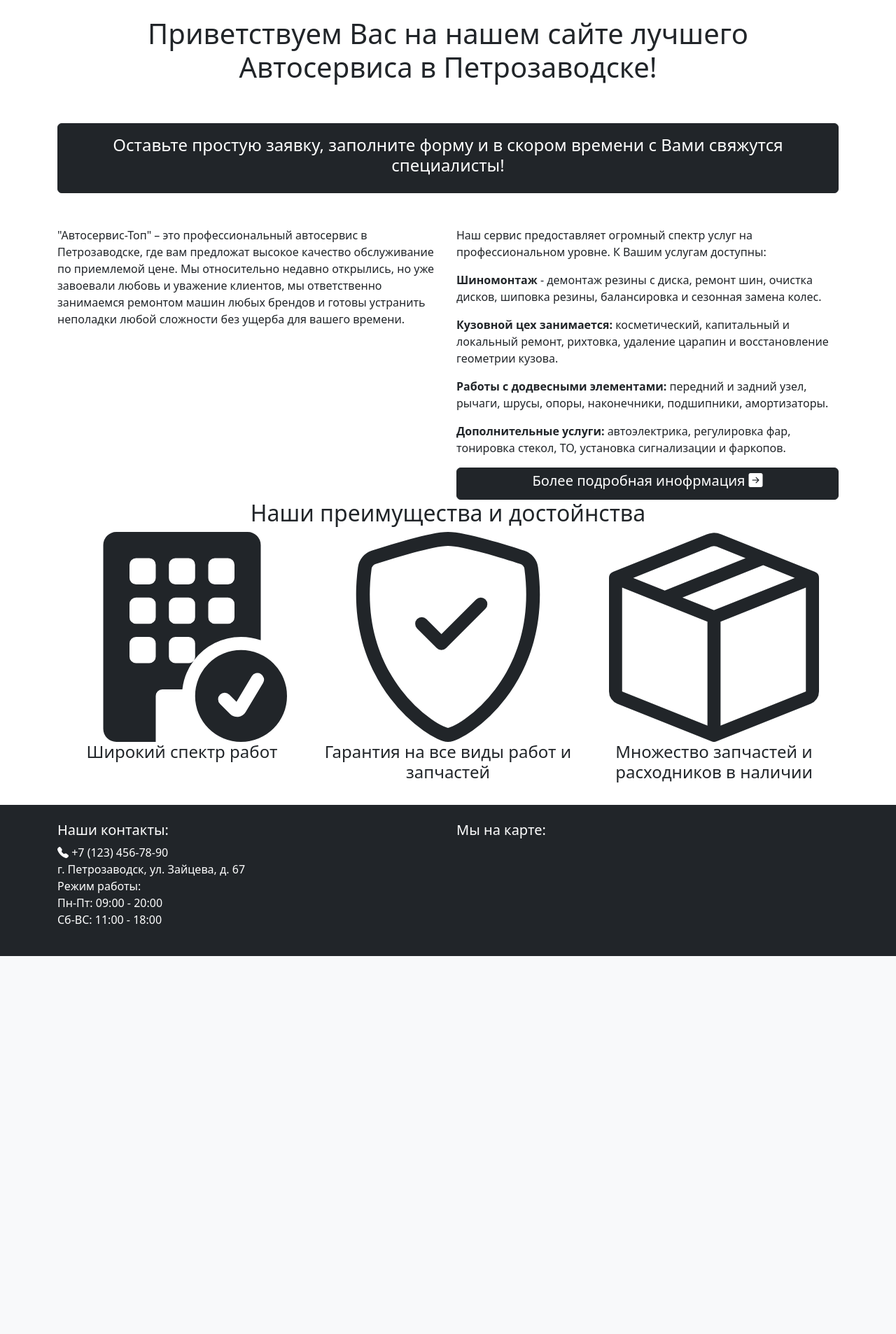
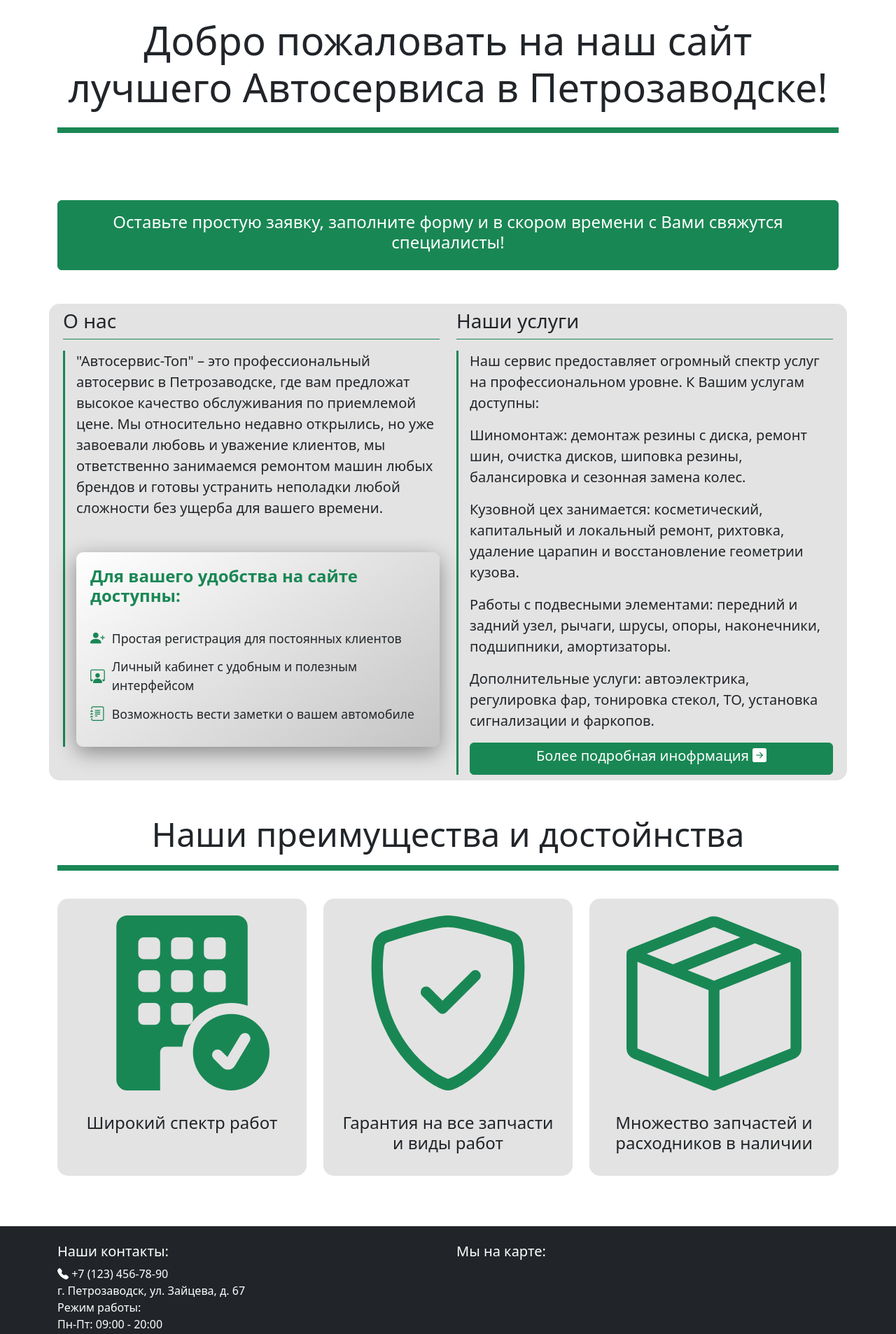
Before and after one commit to Vitaliy-2/diploma, a Django app: page / in a window 1280 px wide. Shown: the part 56-1962 px from the top of the page at 70% size. Before the commit the page ends 1422 px from the top, so only its background shows below. Run offline with Django 5.2, Linux system fonts and the light colour scheme.

Commit message:
Оформление шаблона main

```diff
--- a/STOservice/templates/about.html
+++ b/STOservice/templates/about.html
@@ -14,7 +14,7 @@
 
     <h1 class='text-center'>Приветствуем Вас на нашем сайте лучшего Автосервиса в Петрозаводске!</h1>
 
-    <a href={% url 'services' %} class="w-100 btn btn-dark mb-5 mt-5 py-3 ">
+    <a href={% url 'appointment' %} class="w-100 btn btn-dark mb-5 mt-5 py-3 ">
         <h4>Оставьте простую заявку, заполните форму и в скором времени с Вами свяжутся специалисты!</h4></a>
 
     <h2>Наши услуги</h2>
--- a/STOservice/templates/main.html
+++ b/STOservice/templates/main.html
@@ -1,13 +1,6 @@
 {% extends "base.html" %}
-{% comment %}
-1. title - заголовок страницы
-2. header - шапка сайта
-3. content - основное содержимое
-4. footer - подвал сайта
-{% endcomment %}
-{% comment %}
-Вставляем в header навигационное меню с якорными ссылками
-{% endcomment %}
+{% load static %}
+{% block head %}<link rel="stylesheet" href="{% static 'css/main.css' %}" />{% endblock %}
 
 {% block header %}
 {% include 'menu.html' %}
@@ -17,61 +10,102 @@
 {% block content %}
 
 <div class='container py-4'>
-    <h1 class='text-center'>Приветствуем Вас на нашем сайте лучшего Автосервиса в Петрозаводске!</h1>
+    <div class="text-center mb-5">
+        <h1 class="display-4 mb-4 ">Добро пожаловать на наш сайт лучшего Автосервиса в Петрозаводске!</h1>
+        <div class="decorative-line"></div>
+    </div>
 
-    <a href={% url 'services' %} class="w-100 btn btn-dark mb-5 mt-5 py-3">
-        <h4>Оставьте простую заявку, заполните форму и в скором времени с Вами свяжутся специалисты!</h4></a>
+    <a href={% url 'appointment' %} class="w-100 btn btn-success mb-5 mt-5 py-3">
+        <h4>Оставьте простую заявку, заполните форму и в скором времени с Вами свяжутся специалисты!</h4>
+    </a>
 
-    <div class='row'>
-        <div class="col-lg-6 col-md-12">
-            <p>"Автосервис-Топ" – это профессиональный автосервис в Петрозаводске, где вам предложат высокое
-                качество обслуживание по приемлемой цене. Мы относительно недавно открылись, но уже  завоевали
+    <div class='row p-2 info-block'>
+        <div class="col-lg-6 col-md-12 mb-3">
+            <h3 class="border-bottom border-success pb-2 mb-3">О нас</h3>
+            <div class="services-list">
+                <p class="lead">"Автосервис-Топ" – это профессиональный автосервис в Петрозаводске, где вам предложат высокое
+                качество обслуживания по приемлемой цене. Мы относительно недавно открылись, но уже  завоевали
                 любовь и уважение клиентов, мы ответственно занимаемся ремонтом
                 машин любых брендов и готовы устранить неполадки любой сложности без ущерба для
                 вашего времени.</p>
+
+                <div class="features-block mt-5">
+                    <h4 class="features-title">Для вашего удобства на сайте доступны:</h4>
+                    <ul class="features-list">
+                        <li>
+                            <i class="bi bi-person-plus-fill"></i>
+                            Простая регистрация для постоянных клиентов
+                        </li>
+                        <li>
+                            <i class="bi bi-person-workspace"></i>
+                            Личный кабинет с удобным и полезным интерфейсом
+                        </li>
+                        <li>
+                            <i class="bi bi-journal-text"></i>
+                            Возможность вести заметки о вашем автомобиле
+                        </li>
+                    </ul>
+                </div>
+            </div>
+
         </div>
         <div class="col-lg-6 col-md-12">
+            <h3 class="border-bottom border-success pb-2 mb-3">Наши услуги</h3>
+            <div class="services-list lead">
                 <p>Наш сервис предоставляет огромный спектр услуг на профессиональном уровне. К Вашим услугам
                 доступны:</p>
-                <p><b>Шиномонтаж</b> - демонтаж резины с диска, ремонт шин, очистка дисков, шиповка резины,
+                <p><b>Шиномонтаж:</b> демонтаж резины с диска, ремонт шин, очистка дисков, шиповка резины,
                 балансировка и сезонная замена колес.</p>
                 <p><b>Кузовной цех занимается:</b> косметический, капитальный и
                 локальный ремонт, рихтовка, удаление царапин и восстановление геометрии кузова.</p>
-                <p><b>Работы с додвесными элементами:</b> передний и задний узел, рычаги, шрусы, опоры, наконечники,
+                <p><b>Работы с подвесными элементами:</b> передний и задний узел, рычаги, шрусы, опоры, наконечники,
                 подшипники, амортизаторы.</p>
                 <p><b>Дополнительные услуги:</b> автоэлектрика, регулировка фар, тонировка стекол, ТО, установка
                 сигнализации и фаркопов.</p>
                 <div class="btn-block">
-                <a href={% url 'services' %} class="w-100 btn btn-dark">
+                    <a href={% url 'about' %} class="w-100 btn btn-success">
                     <h5>Более подробная инофрмация <i class="bi bi-arrow-right-square-fill"></i></h5></a>
                 </div>
             </div>
         </div>
+    </div>
 
-    <h2 class='text-center'>Наши преимущества и достойнства</h2>
+    <div class="text-center mb-5">
+
+        <h2 class='display-5 mt-5 mb-3'>Наши преимущества и достойнства</h2>
+        <div class="decorative-line"></div>
+
         <div class='row text-center'>
-        <div class="col-lg-4 col-md-12">
-            <svg xmlns="http://www.w3.org/2000/svg" width="300" height="300" fill="currentColor" class="bi bi-building-fill-check" viewBox="0 0 16 16">
+            <div class="col-lg-4 col-md-6 col-sm-12 mt-2">
+                <div class="p-4 h-100 info-block">
+                    <svg  class="icon-custom" xmlns="http://www.w3.org/2000/svg" width="300" height="300" fill="currentColor" class="bi bi-building-fill-check" viewBox="0 0 16 16">
                         <path d="M12.5 16a3.5 3.5 0 1 0 0-7 3.5 3.5 0 0 0 0 7Zm1.679-4.493-1.335 2.226a.75.75 0 0 1-1.174.144l-.774-.773a.5.5 0 0 1 .708-.708l.547.548 1.17-1.951a.5.5 0 1 1 .858.514Z"/>
                         <path d="M2 1a1 1 0 0 1 1-1h10a1 1 0 0 1 1 1v7.256A4.493 4.493 0 0 0 12.5 8a4.493 4.493 0 0 0-3.59 1.787A.498.498 0 0 0 9 9.5v-1a.5.5 0 0 0-.5-.5h-1a.5.5 0 0 0-.5.5v1a.5.5 0 0 0 .5.5h1a.5.5 0 0 0 .39-.187A4.476 4.476 0 0 0 8.027 12H6.5a.5.5 0 0 0-.5.5V16H3a1 1 0 0 1-1-1V1Zm2 1.5v1a.5.5 0 0 0 .5.5h1a.5.5 0 0 0 .5-.5v-1a.5.5 0 0 0-.5-.5h-1a.5.5 0 0 0-.5.5Zm3 0v1a.5.5 0 0 0 .5.5h1a.5.5 0 0 0 .5-.5v-1a.5.5 0 0 0-.5-.5h-1a.5.5 0 0 0-.5.5Zm3.5-.5a.5.5 0 0 0-.5.5v1a.5.5 0 0 0 .5.5h1a.5.5 0 0 0 .5-.5v-1a.5.5 0 0 0-.5-.5h-1ZM4 5.5v1a.5.5 0 0 0 .5.5h1a.5.5 0 0 0 .5-.5v-1a.5.5 0 0 0-.5-.5h-1a.5.5 0 0 0-.5.5ZM7.5 5a.5.5 0 0 0-.5.5v1a.5.5 0 0 0 .5.5h1a.5.5 0 0 0 .5-.5v-1a.5.5 0 0 0-.5-.5h-1Zm2.5.5v1a.5.5 0 0 0 .5.5h1a.5.5 0 0 0 .5-.5v-1a.5.5 0 0 0-.5-.5h-1a.5.5 0 0 0-.5.5ZM4.5 8a.5.5 0 0 0-.5.5v1a.5.5 0 0 0 .5.5h1a.5.5 0 0 0 .5-.5v-1a.5.5 0 0 0-.5-.5h-1Z"/>
                     </svg>
-            <h4>Широкий спектр работ</h4>
+                    <h4 class='mt-3'>Широкий спектр работ</h4>
                 </div>
-        <div class="col-lg-4 col-md-12">
-            <svg xmlns="http://www.w3.org/2000/svg" width="300" height="300" fill="currentColor" class="bi bi-shield-check" viewBox="0 0 16 16">
+            </div>
+            <div class="col-lg-4 col-md-6 col-sm-12 mt-2">
+                <div class="p-4 h-100 info-block">
+                    <svg class="icon-custom" xmlns="http://www.w3.org/2000/svg" width="300" height="300" fill="currentColor" class="bi bi-shield-check" viewBox="0 0 16 16">
                         <path d="M5.338 1.59a61.44 61.44 0 0 0-2.837.856.481.481 0 0 0-.328.39c-.554 4.157.726 7.19 2.253 9.188a10.725 10.725 0 0 0 2.287 2.233c.346.244.652.42.893.533.12.057.218.095.293.118a.55.55 0 0 0 .101.025.615.615 0 0 0 .1-.025c.076-.023.174-.061.294-.118.24-.113.547-.29.893-.533a10.726 10.726 0 0 0 2.287-2.233c1.527-1.997 2.807-5.031 2.253-9.188a.48.48 0 0 0-.328-.39c-.651-.213-1.75-.56-2.837-.855C9.552 1.29 8.531 1.067 8 1.067c-.53 0-1.552.223-2.662.524zM5.072.56C6.157.265 7.31 0 8 0s1.843.265 2.928.56c1.11.3 2.229.655 2.887.87a1.54 1.54 0 0 1 1.044 1.262c.596 4.477-.787 7.795-2.465 9.99a11.775 11.775 0 0 1-2.517 2.453 7.159 7.159 0 0 1-1.048.625c-.28.132-.581.24-.829.24s-.548-.108-.829-.24a7.158 7.158 0 0 1-1.048-.625 11.777 11.777 0 0 1-2.517-2.453C1.928 10.487.545 7.169 1.141 2.692A1.54 1.54 0 0 1 2.185 1.43 62.456 62.456 0 0 1 5.072.56z"/>
                         <path d="M10.854 5.146a.5.5 0 0 1 0 .708l-3 3a.5.5 0 0 1-.708 0l-1.5-1.5a.5.5 0 1 1 .708-.708L7.5 7.793l2.646-2.647a.5.5 0 0 1 .708 0z"/>
                     </svg>
-            <h4>Гарантия на все виды работ и запчастей</h4>
+                    <h4 class='mt-3'>Гарантия на все запчасти и виды работ</h4>
                 </div>
-        <div class="col-lg-4 col-md-12">
-            <svg xmlns="http://www.w3.org/2000/svg" width="300" height="300" fill="currentColor" class="bi bi-box-seam" viewBox="0 0 16 16">
+            </div>
+            <div class="col-lg-4 col-md-6 col-sm-12 mt-2">
+                <div class="p-4 h-100 info-block">
+                    <svg class="icon-custom" xmlns="http://www.w3.org/2000/svg" width="300" height="300" fill="currentColor" class="bi bi-box-seam" viewBox="0 0 16 16">
                         <path d="M8.186 1.113a.5.5 0 0 0-.372 0L1.846 3.5l2.404.961L10.404 2l-2.218-.887zm3.564 1.426L5.596 5 8 5.961 14.154 3.5l-2.404-.961zm3.25 1.7-6.5 2.6v7.922l6.5-2.6V4.24zM7.5 14.762V6.838L1 4.239v7.923l6.5 2.6zM7.443.184a1.5 1.5 0 0 1 1.114 0l7.129 2.852A.5.5 0 0 1 16 3.5v8.662a1 1 0 0 1-.629.928l-7.185 2.874a.5.5 0 0 1-.372 0L.63 13.09a1 1 0 0 1-.63-.928V3.5a.5.5 0 0 1 .314-.464L7.443.184z"/>
                     </svg>
-            <h4>Множество запчастей и расходников в наличии</h4>
+                    <h4 class='mt-3'>Множество запчастей и расходников в наличии</h4>
+                </div>
             </div>
         </div>
 
     </div>
 
+</div>
+
 {% endblock %}
--- /dev/null
+++ b/static/css/main.css
@@ -0,0 +1,59 @@
+.decorative-line {
+    width: 100%;
+    height: 8px;
+    background-color: #198754;
+    margin-bottom: 2rem;
+}
+
+.info-block {
+    background-color: #e3e3e3;
+    border-radius: 15px;
+}
+
+.services-list {
+    border-left: 3px solid #198754;
+    padding-left: 1rem;
+}
+
+.icon-custom {
+    width: 250px;
+    height: 250px;
+    fill: #198754;
+    margin-bottom: 1rem;
+}
+
+
+
+.features-block {
+    background: linear-gradient(145deg, #ffffff, #c4c4c4);
+    /* border-left: 4px solid #198754; */
+    border-radius: 10px;
+    padding: 20px;
+    margin-top: 30px;
+    box-shadow: 0 8px 30px rgba(0, 0, 0, 0.4);
+}
+
+.features-title {
+    color: #198754;
+    margin-bottom: 30px;
+    font-weight: 600;
+}
+
+.features-list {
+    list-style: none;
+    padding: 0;
+    margin: 0;
+}
+
+.features-list li {
+    display: flex;
+    align-items: center;
+    margin-bottom: 12px;
+    font-size: 1.1rem;
+}
+
+.features-list i {
+    color: #198754;
+    margin-right: 10px;
+    font-size: 1.3rem;
+}
```
Lines whose indentation alone changed are shown as unchanged.
